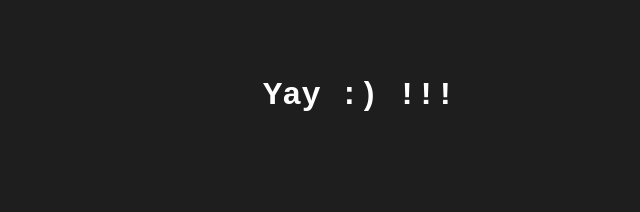
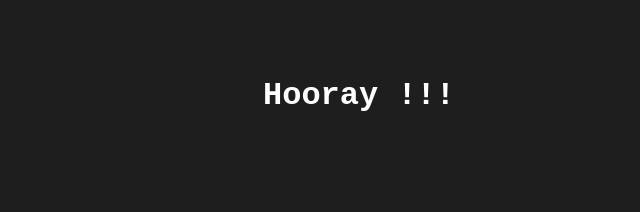
Before and after one commit to ricardo-de-andrade/soflodevcon, a website: page index.html in a window 1280 px wide. Shown: the top 212 px of the page, 281-921 px from the left. Drawn offline with Linux system fonts and the light colour scheme.

Commit message:
change msg to hooray

```diff
--- a/index.html
+++ b/index.html
@@ -18,7 +18,7 @@
 
         <h1>
             <p>&nbsp;</p>
-            <p style="font-family:'Courier New'">Yay :) !!!</p>
+            <p style="font-family:'Courier New'">Hooray !!!</p>
             <p>&nbsp;</p>
             <p style="font-family:'Courier New'">Long live CI/CD!!</p>
         </h1>
```
